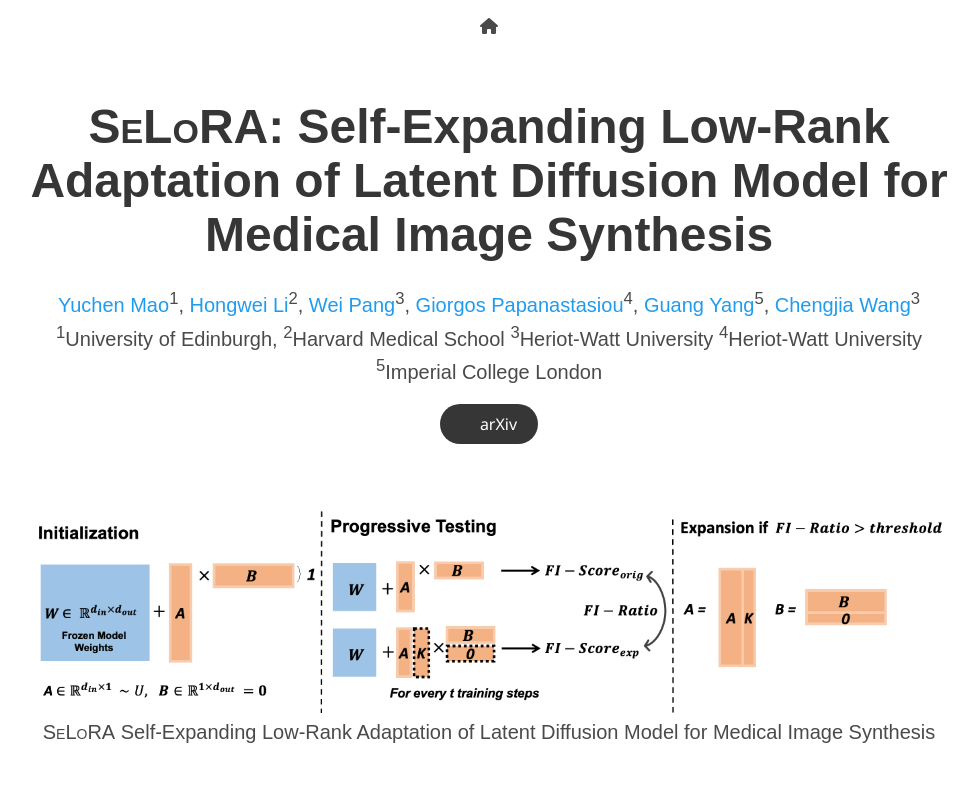
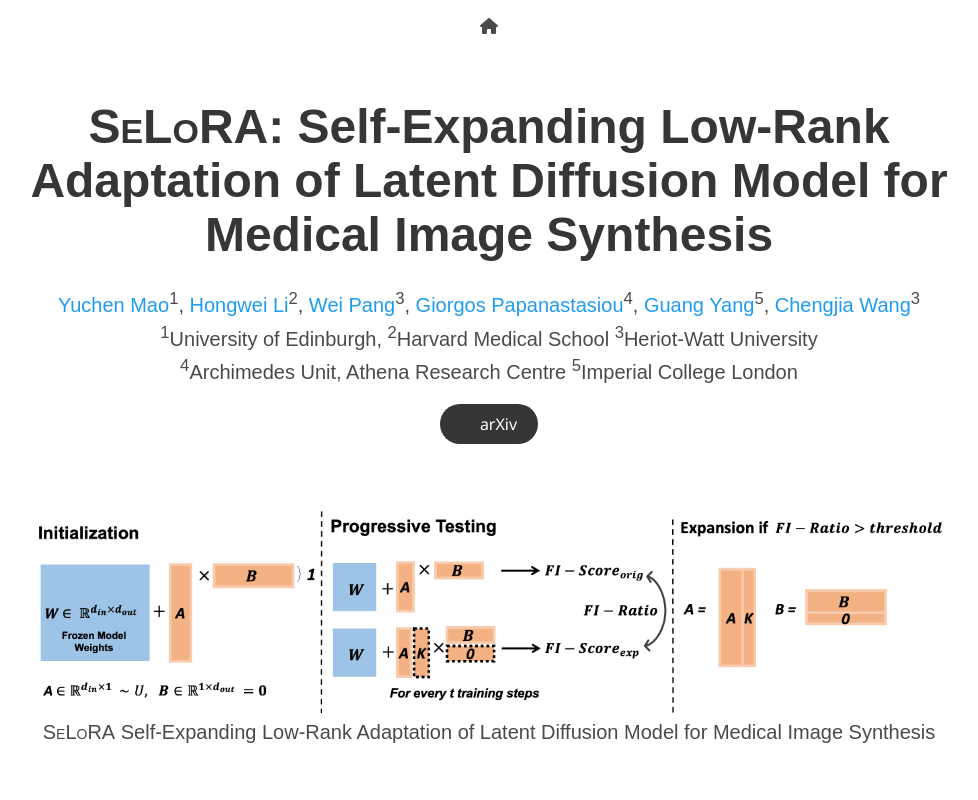
Before and after one commit to Yuchen20/SeLoRA.github.io, a plain HTML site: page index.html in a window 1280 px wide. Shown: the top 800 px of the page, without its empty margins (151-1129 px from the left). Drawn offline with nearby package versions, Linux system fonts and the light colour scheme; some icons are missing; a web font is replaced by a local one.

Commit message:
update school name

```diff
--- a/index.html
+++ b/index.html
@@ -21,6 +21,7 @@
 
     gtag('config', 'G-8ZS2GXP7ET');
   </script>
+
   <link href="https://fonts.googleapis.com/css?family=Google+Sans|Noto+Sans|Castoro"
         rel="stylesheet">
 
@@ -111,7 +112,7 @@
             <span class="author-block"><sup>1</sup>University of Edinburgh,</span>
             <span class="author-block"><sup>2</sup>Harvard Medical School</span>
             <span class="author-block"><sup>3</sup>Heriot-Watt University</span>
-            <span class="author-block"><sup>4</sup>Heriot-Watt University</span>
+            <span class="author-block"><sup>4</sup>Archimedes Unit, Athena Research Centre</span>
             <span class="author-block"><sup>5</sup>Imperial College London</span>
           </div>
 
```
